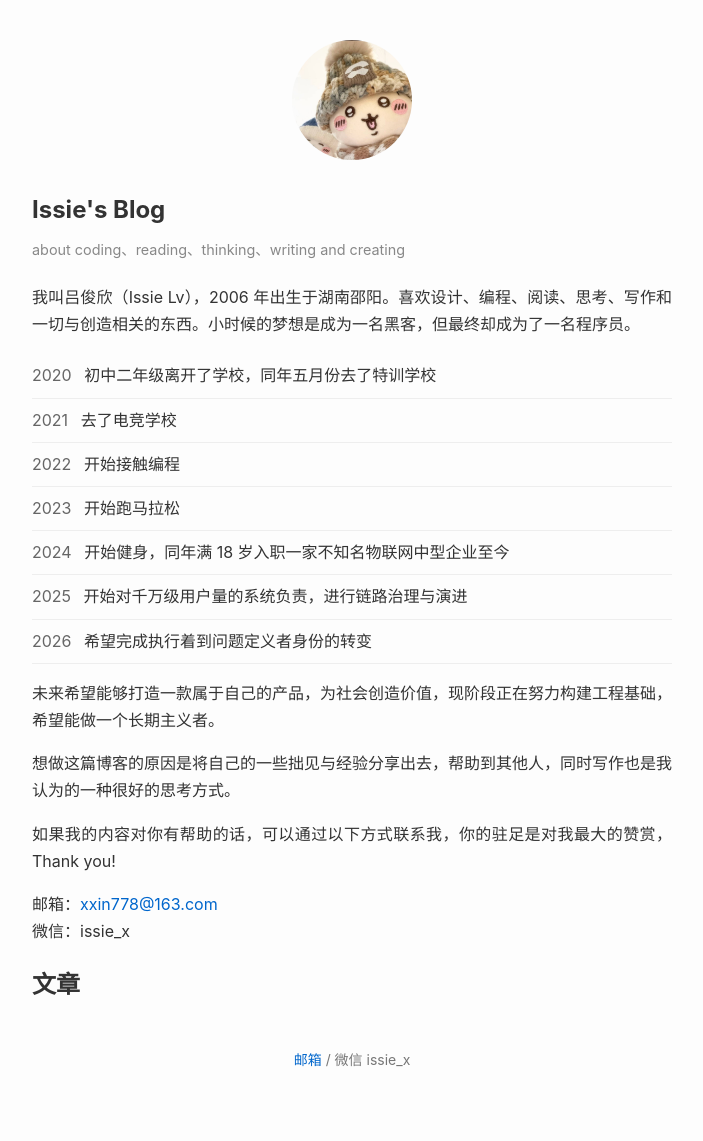
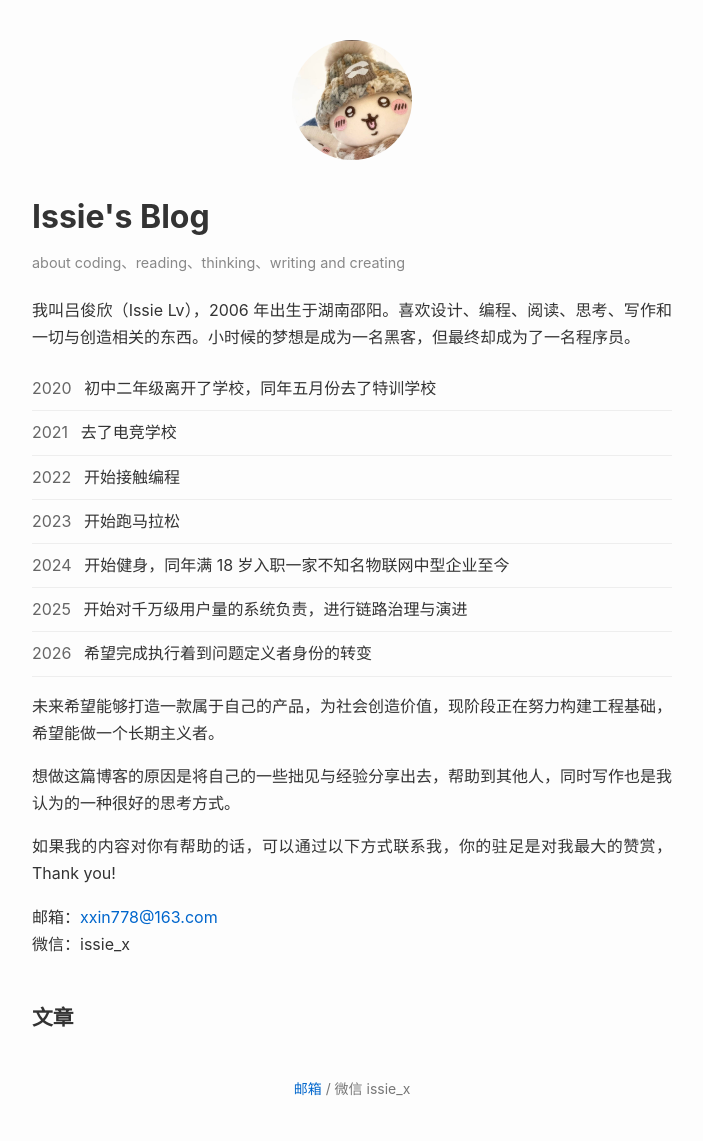
Before and after one commit to issie-art/issie-art.github.io, a Jekyll site: the page built from index.html, in a window 1280 px wide. Shown: the whole page, without its empty margins (288-991 px from the left). Built offline with Jekyll 4.4.1, drawn with Linux system fonts in a browser that asks for light colours; before the commit the page ends 1112 px from its top, so only the background shows below that.

```diff
--- a/_layouts/home.html
+++ b/_layouts/home.html
@@ -32,7 +32,7 @@
 </script>
 <img class="avatar" src="{{ site.url }}/assets/avatar.jpg" alt="avatar">
 
-<h1>Issie's Blog</h1>
+<h3>Issie's Blog</h3>
 <p class="subtitle">about coding、reading、thinking、writing and creating</p>
 
 <div class="full-intro">
--- a/assets/style.css
+++ b/assets/style.css
@@ -15,8 +15,21 @@
 }
 
 h1 {
-    font-size: 1.5em;
-    margin-bottom: 0.3em;
+    font-size: 2em;
+    margin-top: 0.5em;
+    margin-bottom: 0.2em;
+}
+
+h2 {
+    font-size: 1.3em;
+    margin-top: 2em;
+    margin-bottom: 0.8em;
+}
+
+h3 {
+    font-size: 2em;
+    margin-top: 0.5em;
+    margin-bottom: 0.2em;
 }
 
 .subtitle {
```
